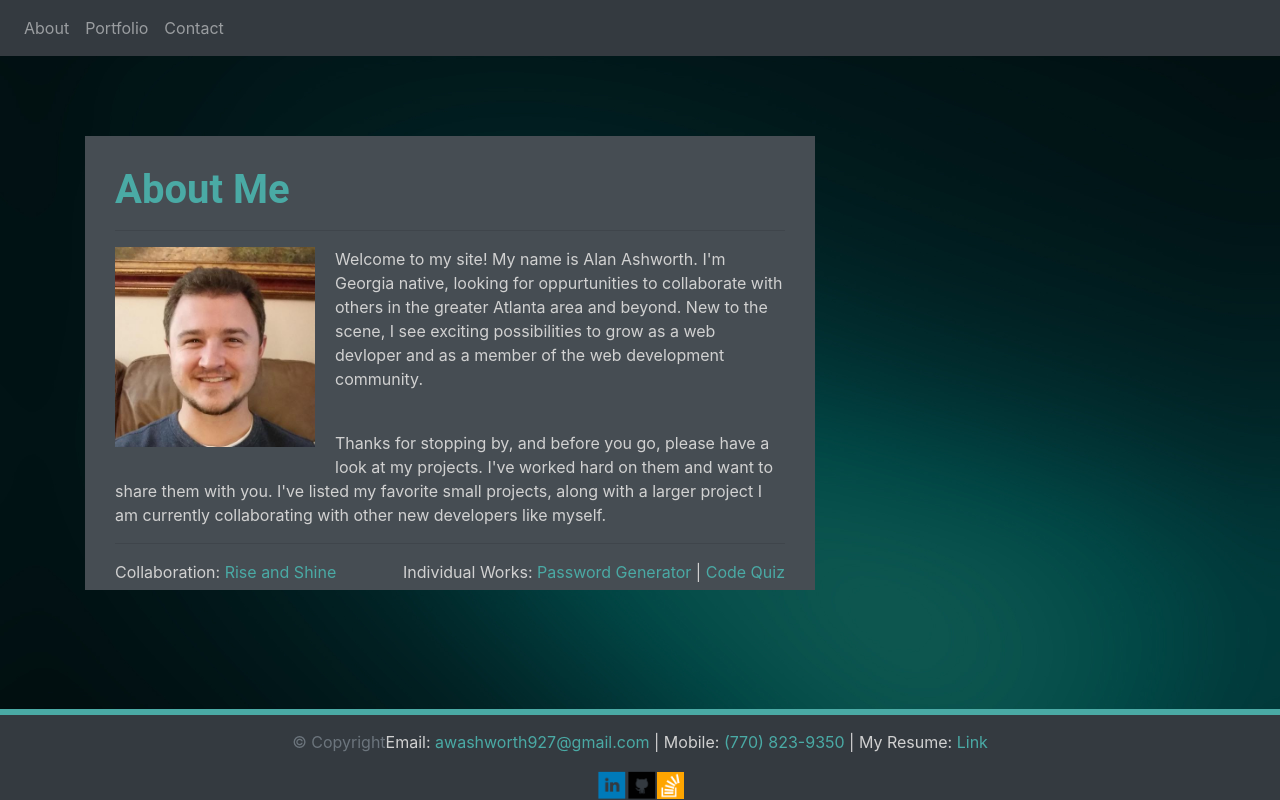
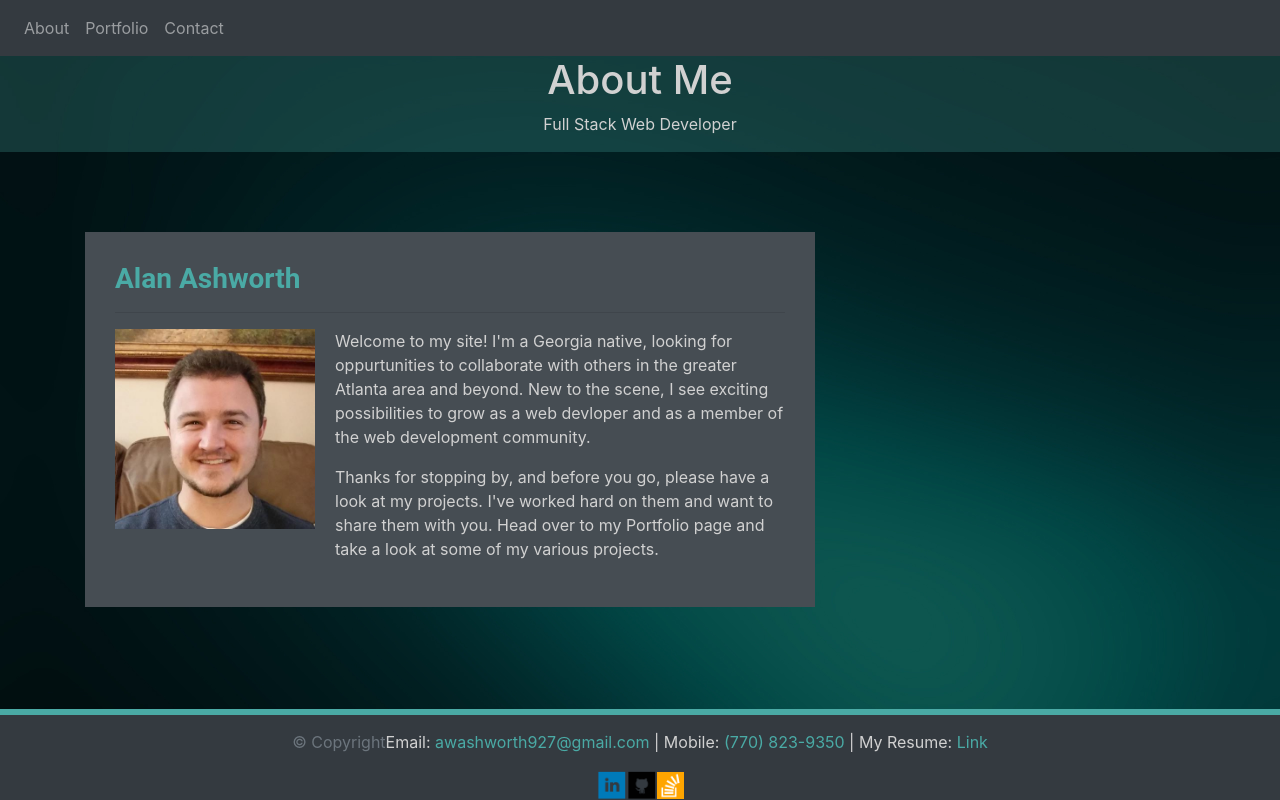
Before and after one commit to AlanAshworth/GT-Homework-20-React-Portfolio, a React (Create React App) app in the folder client/: page / in a window 1280 px wide. Built offline with nearby package versions, Linux system fonts and the light colour scheme.

Commit message:
Add header to each container.

```diff
--- a/client/public/assets/css/styles.css
+++ b/client/public/assets/css/styles.css
@@ -223,4 +223,10 @@ text-align: center;
   opacity: .7;
 }
 
+header {
+  text-align: center;
+  background-color: #4aaaa540;
+  color: #d1d1d1;
+}
+
 /* END CONTACT FORM PAGE */
--- a/client/src/containers/About.jsx
+++ b/client/src/containers/About.jsx
@@ -1,58 +1,33 @@
-import React, { Fragment } from "react";
+import React, { Fragment, useState } from "react";
+import Header from "../components/shared/Header";
 
 const About = () => {
+  const [title, setTitle] = useState("About Me");
+  const [subtitle, setSubtitle] = useState("Full Stack Web Developer");
+
   return (
     <Fragment>
+      <Header title={title} subtitle={subtitle} />
       <main className="container">
         <section className="row">
           <div className="col-md-8">
             <article className="block">
-              <h1 className="block-header">About Me</h1>
+              <h3 className="block-header">Alan Ashworth</h3>
               <hr />
               <img src="assets/images/avatar.jpg" alt="" id="about-image" />
               <p>
-                Welcome to my site! My name is Alan Ashworth. I'm Georgia
-                native, looking for oppurtunities to collaborate with others in
-                the greater Atlanta area and beyond. New to the scene, I see
-                exciting possibilities to grow as a web devloper and as a member
-                of the web development community.
+                Welcome to my site! I'm a Georgia native, looking for
+                oppurtunities to collaborate with others in the greater Atlanta
+                area and beyond. New to the scene, I see exciting possibilities
+                to grow as a web devloper and as a member of the web development
+                community.
               </p>
-              <br />
               <p>
                 Thanks for stopping by, and before you go, please have a look at
                 my projects. I've worked hard on them and want to share them
-                with you. I've listed my favorite small projects, along with a
-                larger project I am currently collaborating with other new
-                developers like myself.
+                with you. Head over to my Portfolio page and take a look at some
+                of my various projects.
               </p>
-              <hr />
-              <div>
-                <span className="float-left">
-                  Collaboration:{" "}
-                  <a
-                    href="https://fmiusov.github.io/Rise-and-Shine/"
-                    target="_blank"
-                  >
-                    Rise and Shine
-                  </a>
-                </span>
-                <span className="float-right">
-                  Individual Works:{" "}
-                  <a
-                    href="https://alanashworth.github.io/GT-Homework-03/"
-                    target="_blank"
-                  >
-                    Password Generator
-                  </a>
-                  <span> | </span>
-                  <a
-                    href="https://alanashworth.github.io/GT-Homework-04/"
-                    target="_blank"
-                  >
-                    Code Quiz
-                  </a>
-                </span>
-              </div>
             </article>
           </div>
         </section>
--- a/client/src/containers/Contact.jsx
+++ b/client/src/containers/Contact.jsx
@@ -1,13 +1,18 @@
-import React, { Fragment } from "react";
+import React, { Fragment, useState } from "react";
+import Header from "../components/shared/Header";
 
 const Contact = () => {
+  const [title, setTitle] = useState("Contact Me");
+  const [subtitle, setSubtitle] = useState("Currently Accepting Work");
+
   return (
     <Fragment>
+      <Header title={title} subtitle={subtitle} />
       <main className="container">
         <section className="row">
           <div className="col-md-8">
             <form className="block form-horizontal">
-              <h1 className="block-header">Contact</h1>
+              <h3 className="block-header">Please Fill Completely</h3>
               <hr />
               <div className="form-group">
                 <label htmlFor="name" className="col-sm-2 control-label">
--- a/client/src/containers/Portfolio.jsx
+++ b/client/src/containers/Portfolio.jsx
@@ -1,15 +1,20 @@
-import React, { Fragment } from "react";
+import React, { Fragment, useState } from "react";
+import Header from "../components/shared/Header";
 
 const Portfolio = () => {
+  const [title, setTitle] = useState("My Portfolio");
+  const [subtitle, setSubtitle] = useState("Individual & Group Projects");
+
   return (
     <Fragment>
+      <Header title={title} subtitle={subtitle} />
       <main className="container">
         <section className="row">
           <div className="col-md-8">
             <article className="block">
-              <h1 className="block-header">Portfolio</h1>
+              <h3 className="block-header">Individual Projects</h3>
               <hr />
-              <h3 className="block-header">Assignments</h3>
+
               <section className="row">
                 <div className="col-sm-6 col-md-12 col-lg-6">
                   <img
@@ -430,8 +435,9 @@ const Portfolio = () => {
                   </div>
                 </div>
               </section>
+              <br />
+              <h3 className="block-header">Group Projects</h3>
               <hr />
-              <h3 className="block-header">Projects</h3>
               <section className="row">
                 <div className="col-sm-6 col-md-12 col-lg-6">
                   <img
```
